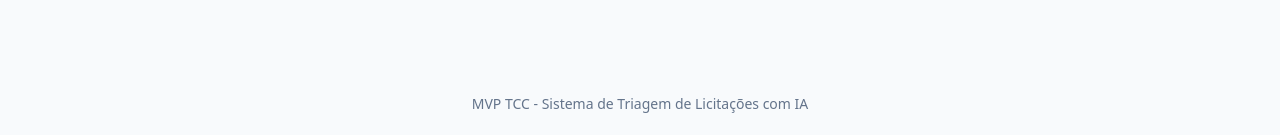
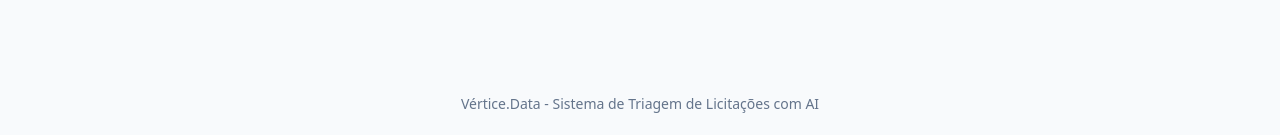
Before and after one commit to Ian-Siveris/vertice-data, a React (Vite) app in the folder agente-licitacoes-ui/: page / in a window 1280 px wide. Shown: the part 662-797 px from the top of the page. Built offline with nearby package versions, Linux system fonts and the light colour scheme; no server answers.

Commit message:
feat(ui): atualiza escrita footer

```diff
--- a/agente-licitacoes-ui/src/components/Layout.tsx
+++ b/agente-licitacoes-ui/src/components/Layout.tsx
@@ -10,7 +10,7 @@
         <Outlet />
       </main>
       <footer className="py-6 text-center text-sm text-slate-500">
-        MVP TCC - Sistema de Triagem de Licitações com IA
+        Vértice.Data - Sistema de Triagem de Licitações com AI
       </footer>
     </div>
   );
```
